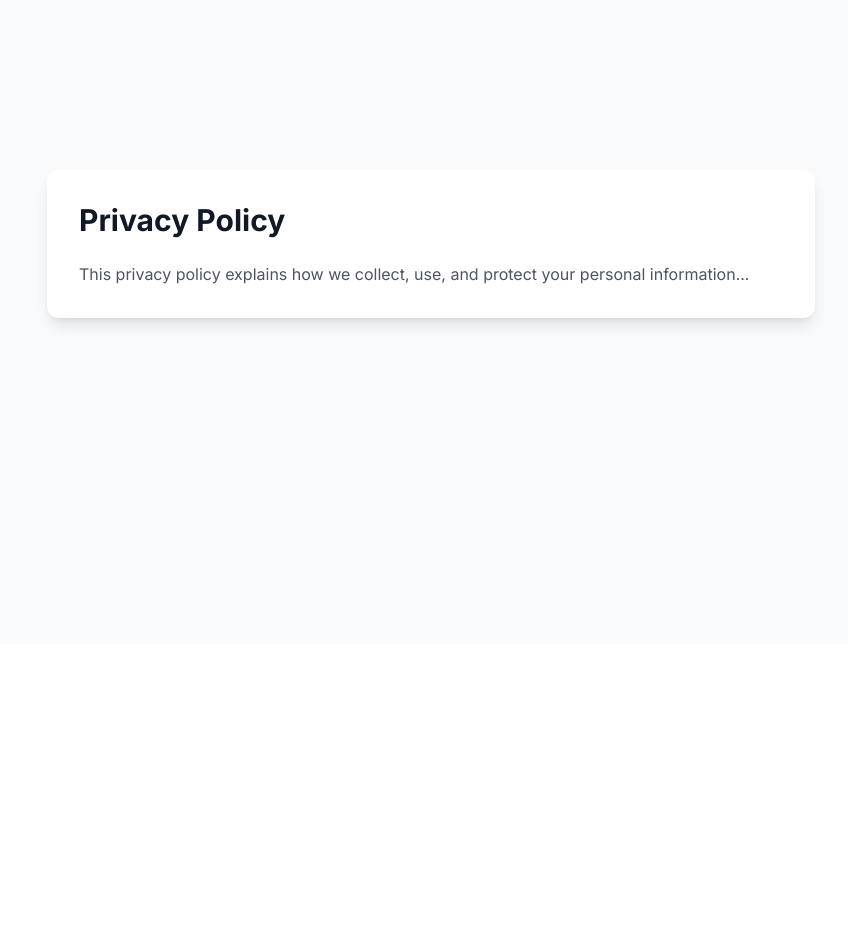
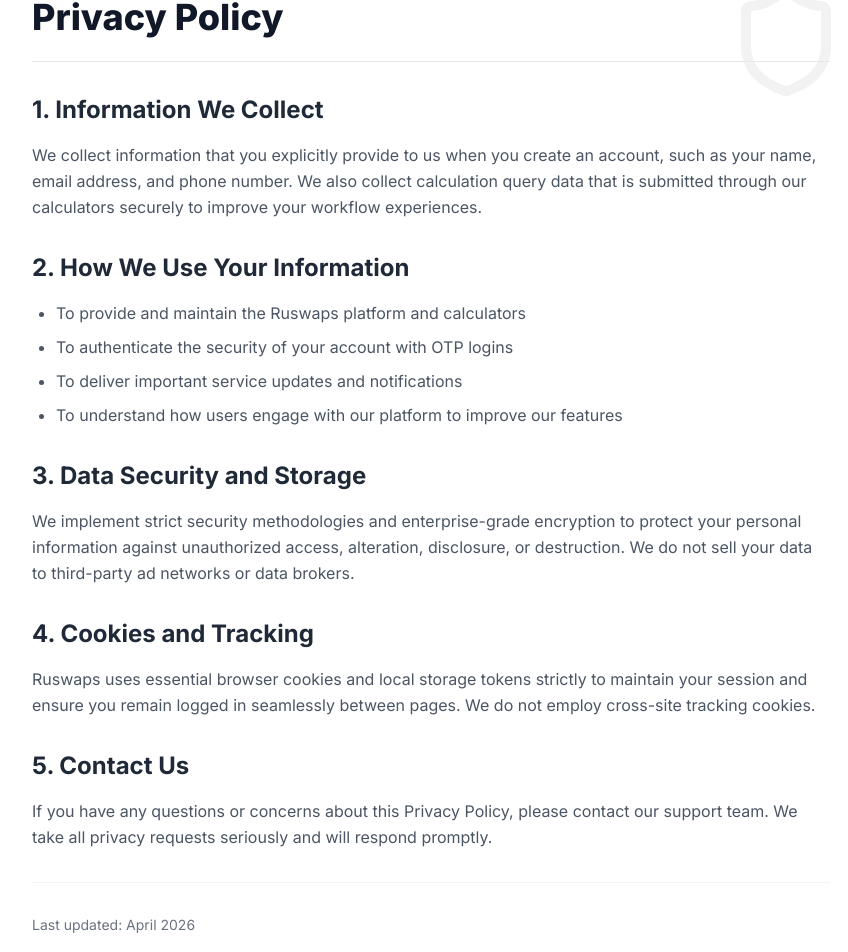
Before and after one commit to akkalatejaswaroop/ruswaps-india, a Next.js app: page /privacy in a window 1280 px wide. Shown: the part 156-1108 px from the top of the page, without its empty margins (209-1057 px from the left). Before the commit the page ends 800 px from the top, so only its background shows below. Built offline with nearby package versions, Linux system fonts and the light colour scheme.

Commit message:
Build out professional content for legal pages

```diff
--- a/src/app/disclaimer/page.tsx
+++ b/src/app/disclaimer/page.tsx
@@ -1,11 +1,48 @@
+import Link from 'next/link';
+import { ArrowLeft, AlertTriangle } from 'lucide-react';
+
 export default function Disclaimer() {
   return (
-    <div className="min-h-screen bg-gray-50 flex items-center justify-center p-4">
-      <div className="max-w-3xl w-full bg-white p-8 rounded-xl shadow-lg">
-        <h1 className="text-3xl font-bold mb-6 text-gray-900">Disclaimer</h1>
-        <div className="prose text-gray-600">
-          <p>The calculations and information provided on this platform are for informational purposes only...</p>
-          {/* Add your Disclaimer content here */}
+    <div className="min-h-screen bg-gray-50 flex flex-col items-center py-12 px-4 sm:px-6 lg:px-8">
+      <div className="max-w-4xl w-full">
+        <Link href="/" className="inline-flex items-center text-primary hover:text-primary-dark transition mb-8 font-medium">
+          <ArrowLeft size={20} className="mr-2" /> Back to Home
+        </Link>
+
+        <div className="bg-white rounded-2xl shadow-xl p-8 sm:p-12 border border-gray-100 relative overflow-hidden">
+          <div className="absolute top-0 right-0 p-8 opacity-5 text-amber-500">
+            <AlertTriangle size={120} />
+          </div>
+
+          <div className="relative z-10">
+            <h1 className="text-4xl font-extrabold text-gray-900 mb-8 border-b pb-6">Legal Disclaimer</h1>
+
+            <div className="space-y-8 text-gray-600 leading-relaxed">
+              <section>
+                <h2 className="text-2xl font-bold text-gray-800 mb-4">Informational Purposes Only</h2>
+                <p>The calculators, tools, and all associated content provided on the Ruswaps platform are intended for strictly informational and estimate purposes only. Nothing on this website should be construed as formal, certified legal, financial, or tax advice.</p>
+              </section>
+
+              <section>
+                <h2 className="text-2xl font-bold text-gray-800 mb-4">Accuracy of Calculations</h2>
+                <p>While we strive to keep the software logic accurate and completely up-to-date with current legal brackets and compensation frameworks, laws and policies change frequently. Ruswaps makes no representations, warranties, or guarantees—express or implied—regarding the complete accuracy, reliability, or applicability of the calculated results in a court of law or professional audit.</p>
+              </section>
+
+              <section>
+                <h2 className="text-2xl font-bold text-gray-800 mb-4">Professional Consultation Recommended</h2>
+                <p>Users should not act or rely exclusively on the information provided by these calculators without seeking the advice of a competent, licensed attorney, certified public accountant, or authorized financial consultant in their specific jurisdiction.</p>
+              </section>
+
+              <section>
+                <h2 className="text-2xl font-bold text-gray-800 mb-4">No Attorney-Client Relationship</h2>
+                <p>Use of the Ruswaps platform does not establish an attorney-client or professional-client relationship. All reliance upon the materials provided on this platform is solely at your own risk.</p>
+              </section>
+
+              <div className="pt-8 mt-8 border-t border-gray-100 text-sm text-gray-500">
+                Last updated: April 2026
+              </div>
+            </div>
+          </div>
         </div>
       </div>
     </div>
--- a/src/app/privacy/page.tsx
+++ b/src/app/privacy/page.tsx
@@ -1,11 +1,58 @@
+import Link from 'next/link';
+import { ArrowLeft, Shield } from 'lucide-react';
+
 export default function Privacy() {
   return (
-    <div className="min-h-screen bg-gray-50 flex items-center justify-center p-4">
-      <div className="max-w-3xl w-full bg-white p-8 rounded-xl shadow-lg">
-        <h1 className="text-3xl font-bold mb-6 text-gray-900">Privacy Policy</h1>
-        <div className="prose text-gray-600">
-          <p>This privacy policy explains how we collect, use, and protect your personal information...</p>
-          {/* Add your Privacy Policy content here */}
+    <div className="min-h-screen bg-gray-50 flex flex-col items-center py-12 px-4 sm:px-6 lg:px-8">
+      <div className="max-w-4xl w-full">
+        <Link href="/" className="inline-flex items-center text-primary hover:text-primary-dark transition mb-8 font-medium">
+          <ArrowLeft size={20} className="mr-2" /> Back to Home
+        </Link>
+
+        <div className="bg-white rounded-2xl shadow-xl p-8 sm:p-12 border border-gray-100 relative overflow-hidden">
+          <div className="absolute top-0 right-0 p-8 opacity-5">
+            <Shield size={120} />
+          </div>
+
+          <div className="relative z-10">
+            <h1 className="text-4xl font-extrabold text-gray-900 mb-8 border-b pb-6">Privacy Policy</h1>
+
+            <div className="space-y-8 text-gray-600 leading-relaxed">
+              <section>
+                <h2 className="text-2xl font-bold text-gray-800 mb-4">1. Information We Collect</h2>
+                <p>We collect information that you explicitly provide to us when you create an account, such as your name, email address, and phone number. We also collect calculation query data that is submitted through our calculators securely to improve your workflow experiences.</p>
+              </section>
+
+              <section>
+                <h2 className="text-2xl font-bold text-gray-800 mb-4">2. How We Use Your Information</h2>
+                <ul className="list-disc pl-6 space-y-2">
+                  <li>To provide and maintain the Ruswaps platform and calculators</li>
+                  <li>To authenticate the security of your account with OTP logins</li>
+                  <li>To deliver important service updates and notifications</li>
+                  <li>To understand how users engage with our platform to improve our features</li>
+                </ul>
+              </section>
+
+              <section>
+                <h2 className="text-2xl font-bold text-gray-800 mb-4">3. Data Security and Storage</h2>
+                <p>We implement strict security methodologies and enterprise-grade encryption to protect your personal information against unauthorized access, alteration, disclosure, or destruction. We do not sell your data to third-party ad networks or data brokers.</p>
+              </section>
+
+              <section>
+                <h2 className="text-2xl font-bold text-gray-800 mb-4">4. Cookies and Tracking</h2>
+                <p>Ruswaps uses essential browser cookies and local storage tokens strictly to maintain your session and ensure you remain logged in seamlessly between pages. We do not employ cross-site tracking cookies.</p>
+              </section>
+
+              <section>
+                <h2 className="text-2xl font-bold text-gray-800 mb-4">5. Contact Us</h2>
+                <p>If you have any questions or concerns about this Privacy Policy, please contact our support team. We take all privacy requests seriously and will respond promptly.</p>
+              </section>
+
+              <div className="pt-8 mt-8 border-t border-gray-100 text-sm text-gray-500">
+                Last updated: April 2026
+              </div>
+            </div>
+          </div>
         </div>
       </div>
     </div>
--- a/src/app/terms/page.tsx
+++ b/src/app/terms/page.tsx
@@ -1,11 +1,53 @@
+import Link from 'next/link';
+import { ArrowLeft, BookOpen } from 'lucide-react';
+
 export default function Terms() {
   return (
-    <div className="min-h-screen bg-gray-50 flex items-center justify-center p-4">
-      <div className="max-w-3xl w-full bg-white p-8 rounded-xl shadow-lg">
-        <h1 className="text-3xl font-bold mb-6 text-gray-900">Terms of Service</h1>
-        <div className="prose text-gray-600">
-          <p>These terms of service govern your use of the Ruswaps platform...</p>
-          {/* Add your Terms and Conditions content here */}
+    <div className="min-h-screen bg-gray-50 flex flex-col items-center py-12 px-4 sm:px-6 lg:px-8">
+      <div className="max-w-4xl w-full">
+        <Link href="/" className="inline-flex items-center text-primary hover:text-primary-dark transition mb-8 font-medium">
+          <ArrowLeft size={20} className="mr-2" /> Back to Home
+        </Link>
+
+        <div className="bg-white rounded-2xl shadow-xl p-8 sm:p-12 border border-gray-100 relative overflow-hidden">
+          <div className="absolute top-0 right-0 p-8 opacity-5">
+            <BookOpen size={120} />
+          </div>
+
+          <div className="relative z-10">
+            <h1 className="text-4xl font-extrabold text-gray-900 mb-8 border-b pb-6">Terms of Service</h1>
+
+            <div className="space-y-8 text-gray-600 leading-relaxed">
+              <section>
+                <h2 className="text-2xl font-bold text-gray-800 mb-4">1. Acceptance of Terms</h2>
+                <p>By accessing and using the Ruswaps platform, you accept and agree to be bound by the terms and provision of this agreement. If you do not agree to abide by these terms, please do not use this service.</p>
+              </section>
+
+              <section>
+                <h2 className="text-2xl font-bold text-gray-800 mb-4">2. Description of Service</h2>
+                <p>Ruswaps provides legal and financial calculation tools including Income Tax, MVA Claims, Employee Compensation, and Disability calculators. These tools are provided "as is" and are meant to assist professionals in estimating standard metrics.</p>
+              </section>
+
+              <section>
+                <h2 className="text-2xl font-bold text-gray-800 mb-4">3. User Accounts</h2>
+                <p>To access certain features, you must create an account. You are responsible for maintaining the confidentiality of your account credentials and for all activities that occur under your account. Ruswaps reserves the right to terminate accounts that violate our policies.</p>
+              </section>
+
+              <section>
+                <h2 className="text-2xl font-bold text-gray-800 mb-4">4. Intellectual Property</h2>
+                <p>The platform, including its original content, features, calculators, and functionality, is owned by Ruswaps and is protected by international copyright, trademark, patent, trade secret, and other intellectual property or proprietary rights laws.</p>
+              </section>
+
+              <section>
+                <h2 className="text-2xl font-bold text-gray-800 mb-4">5. Limitation of Liability</h2>
+                <p>Ruswaps shall not be liable for any indirect, incidental, special, consequential, or punitive damages resulting from your use of or inability to use the service. Ensure to cross-verify all critical calculations with certified professionals.</p>
+              </section>
+
+              <div className="pt-8 mt-8 border-t border-gray-100 text-sm text-gray-500">
+                Last updated: April 2026
+              </div>
+            </div>
+          </div>
         </div>
       </div>
     </div>
```
